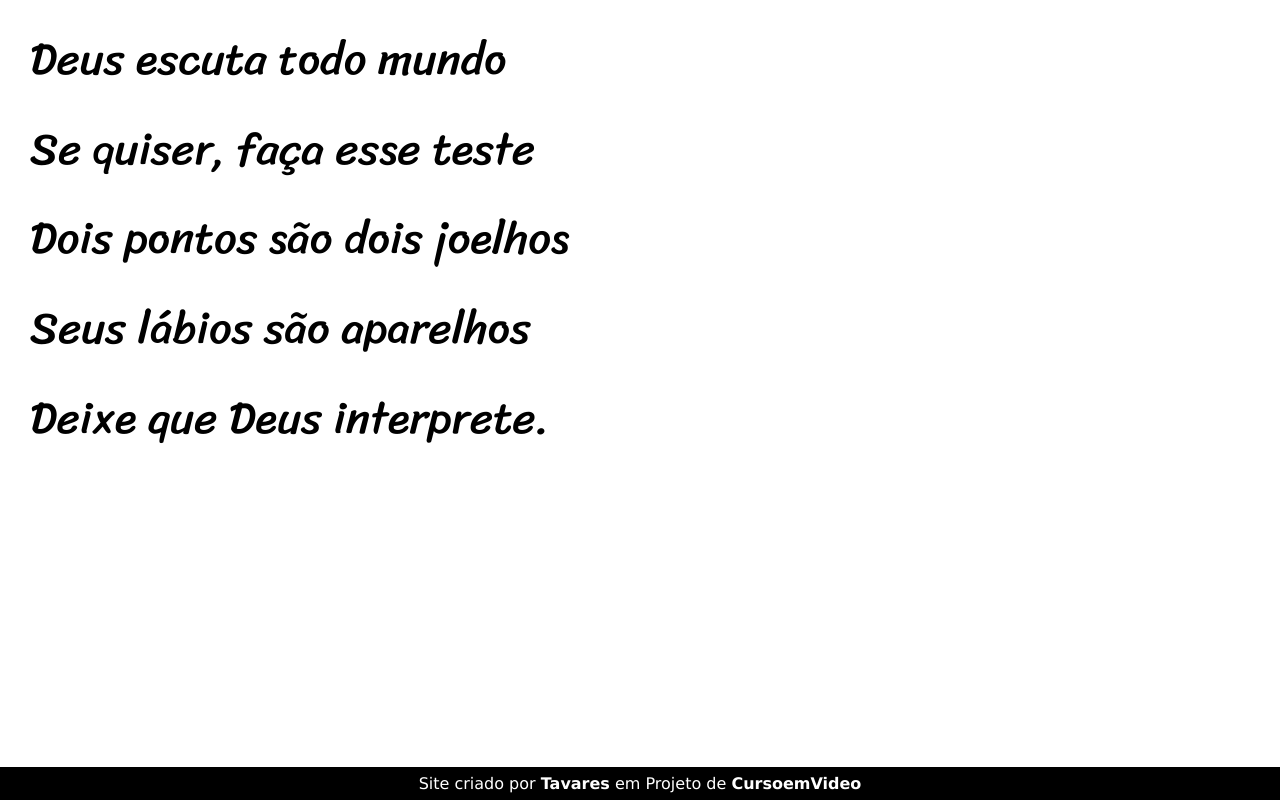
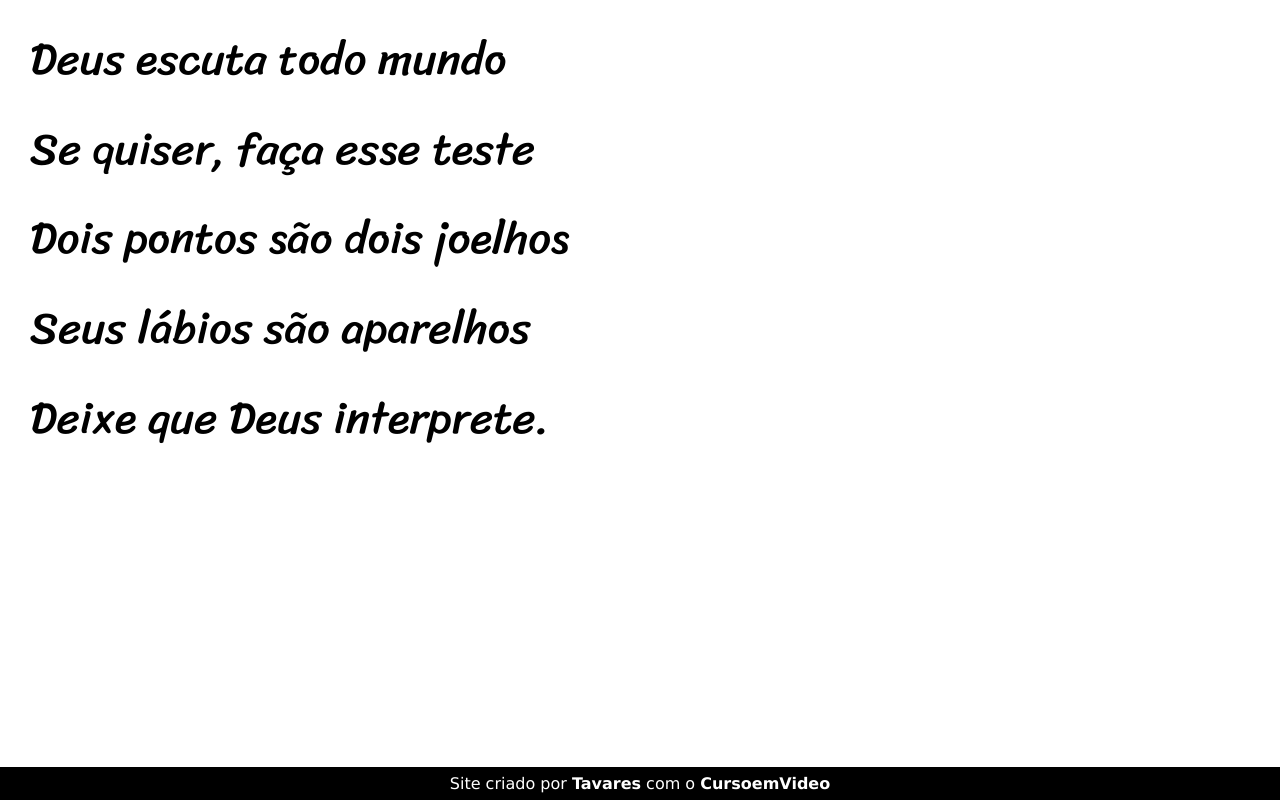
Before and after one commit to Tavaressss/projeto-cordel, a plain HTML site: page index.html in a window 1280 px wide. Shown: the part 5803-6603 px from the top of the page. Drawn offline with Linux system fonts and the light colour scheme.

Commit message:
modificação no rodapé

```diff
--- a/index.html
+++ b/index.html
@@ -97,7 +97,7 @@
     </section>
 
     <footer>
-        <p>Site criado por <a href="https://github.io/tavaressss" target="_blank" rel="external">Tavares</a> em Projeto de <a href="https://www.cursoemvideo.com" target="_blank" rel="external">CursoemVideo</a></p>
+        <p>Site criado por <a href="https://github.io/tavaressss" target="_blank" rel="external">Tavares</a> com o <a href="https://www.cursoemvideo.com" target="_blank" rel="external">CursoemVideo</a></p>
     </footer>
 </body>
 </html>
```
